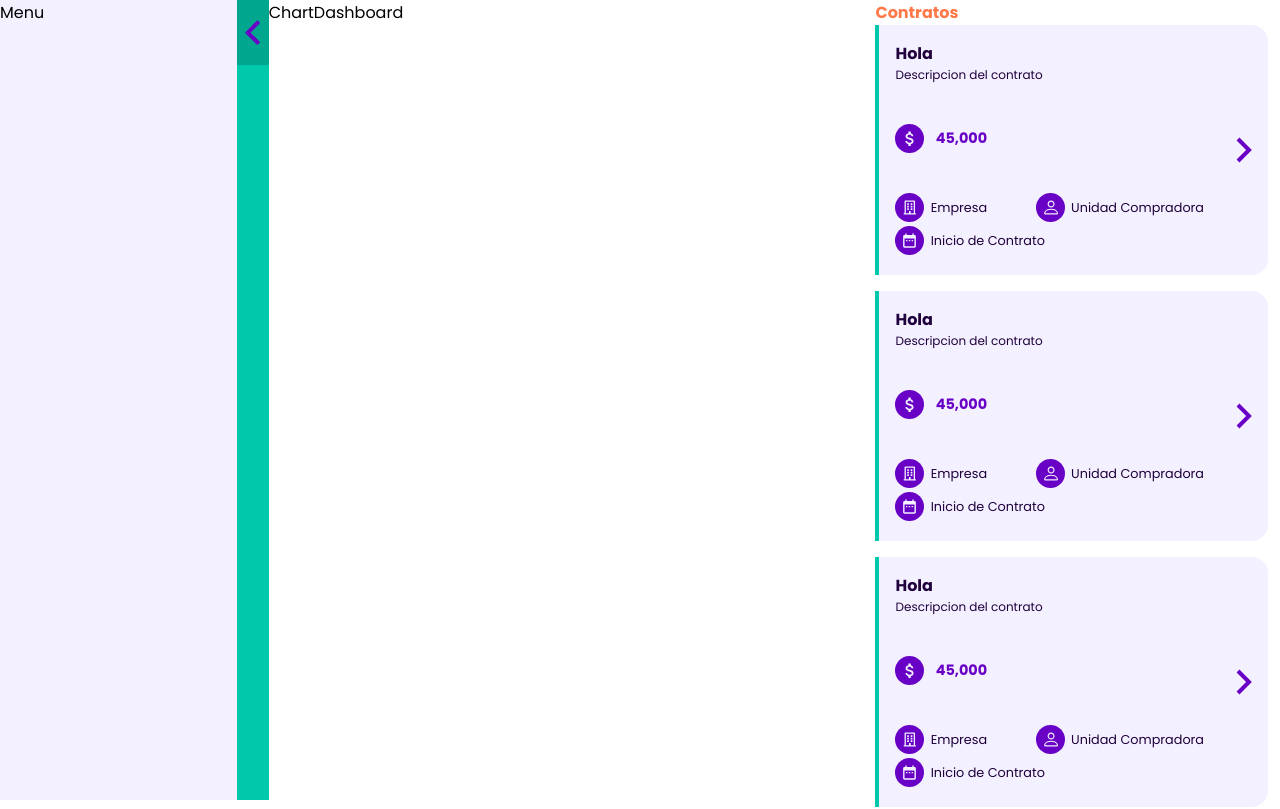
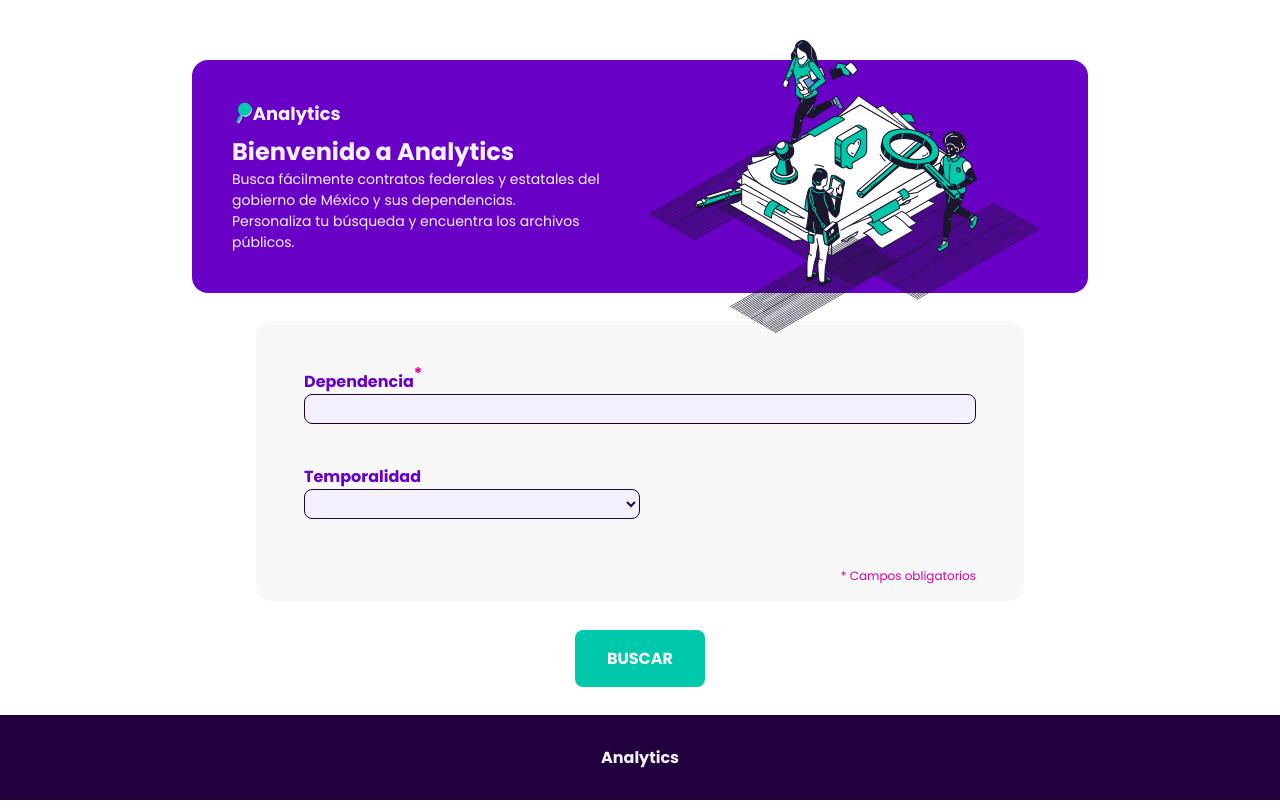
Before and after one commit to SWAT-NEO-Compranet/frontend-analytics, a React (Create React App) app: page / in a window 1280 px wide. Shown: the top 809 px of the page. Built offline with nearby package versions, Linux system fonts and the light colour scheme.

Commit message:
:lipstick: [UPDATE] home and cards

```diff
--- a/src/App.js
+++ b/src/App.js
@@ -12,8 +12,8 @@ function App() {
   return (
     <Router>
       <Switch>
-        <Route exact path="/" component={Dashboard}/>
-        <Route exact path="/dashboard" component={Home}/>
+        <Route exact path="/" component={Home}/>
+        <Route exact path="/dashboard" component={Dashboard}/>
         <Route exact path="/results" component={Results}/>
       </Switch>
     </Router>
--- a/src/components/Button/index.js
+++ b/src/components/Button/index.js
@@ -1,2 +1,19 @@
-import { Button } from './styles'
-export default Button;
+import React from 'react'
+import { Link } from './styles'
+import PropTypes from 'prop-types'
+
+const LinkButton = ({ children, handleSubmit }) => {
+  return(
+    <Link onClick={handleSubmit}>
+      {children}
+    </Link>
+  )
+}
+
+LinkButton.propTypes = {
+  children: PropTypes.string,
+  to: PropTypes.string,
+  handleSubmit: PropTypes.func
+}
+
+export default LinkButton;
--- a/src/components/Button/styles.js
+++ b/src/components/Button/styles.js
@@ -1,20 +1,28 @@
 import styled from "styled-components";
+import { Link as LinkRouter } from "react-router-dom"
+
+export const Link = styled(LinkRouter)`
+  margin: 0 auto;
+  text-decoration: none;
+  padding: 1em 2em;
+  border-radius: 8px;
+  background: ${({theme: {color}}) => color.secondary};
+  border: none;
+  color: ${({theme: {color}}) => color.gray};
+  font-weight: bold;
+  text-transform: uppercase;
+`
 
 export const Button = styled.button`
-  background: ${({theme: { color }}) => color.secondary};
-  color: ${({theme: { color }}) => color.light};
-  border-radius: 8px;
-  font-weight: bold;
-  padding: 10px 50px;
-  border: 1px solid transparent;
-  display: block;
-  margin: 0 auto;
 
-  &:focus{
-  outline-color: ${({theme: { color }}) => color.primary}
-  }
 
-  &:hover{
-    opacity: 0.5;
-  }
 `
+
+
+/* &:focus{
+outline-color: ${({theme: { color }}) => color.primary}
+}
+
+&:hover{
+  opacity: 0.5;
+} */
--- a/src/components/Form/index.js
+++ b/src/components/Form/index.js
@@ -1,8 +1,11 @@
 import React, { useState } from 'react'
-import Button from '../Button'
+import Link from '../Button'
+import { useHistory } from "react-router-dom";
 import { Container, Label, Required, Note, Input, Dropdown } from './styles'
 
 const Form = () => {
+  const history = useHistory()
+
   const [data, setData] = useState({
     dependencia: '',
     temporalidad: ''
@@ -15,6 +18,8 @@ const Form = () => {
     } else{
       console.log("Enviando datos..." + data.dependencia + data.temporalidad)
     }
+
+    history.push("/dashboard")
   }
 
   const handleInputChange = (e) => {
@@ -33,14 +38,14 @@ const Form = () => {
   }
 
   return (
-    <Container onSubmit={handleSubmit}>
+    <>
+      <Container>
         <Label>
           Dependencia <Required>*</Required>
+          <Input onChange={handleInputChange} type="text" name="dependencia"/>
         </Label>
-      <Input onChange={handleInputChange} type="text" name="dependencia"/>
         <Label>
           Temporalidad
-      </Label>
           <Dropdown onChange={handleDropdownChange}>
             <option></option>
             <option value="ultimo-mes" name="ultimo-mes">Último mes</option>
@@ -50,11 +55,13 @@ const Form = () => {
             <option value="2020" name="2020">2020</option>
             <option value="2019" name="2019">2019</option>
           </Dropdown>
+        </Label>
         <Note>* Campos obligatorios</Note>
-      <Button>
-        BUSCAR
-      </Button>
       </Container>
+      <Link handleSubmit={handleSubmit}>
+        Buscar
+      </Link>
+    </>
   )
 }
 
--- a/src/components/Form/styles.js
+++ b/src/components/Form/styles.js
@@ -1,14 +1,13 @@
 import styled from 'styled-components'
 
 export const Container = styled.form`
-  background: blue;
   border-radius: 16px;
   background: ${({theme: { color }}) => color.gray};
-  margin: 50px auto;
-  padding: 40px 80px 30px;
+  margin: 0 auto;
+  padding: 3em 3em 1em;
   width: 60%;
-  min-height: 500px;
-  position: relative;
+  min-height: auto;
+  //position: relative;
   @media(max-width: 767px){
     padding: 20px 20px 20px;
     width: initial;
@@ -16,14 +15,6 @@ export const Container = styled.form`
   @media(max-width: 1023px){
     width: 90%
   }
-
-  button{
-    position: absolute;
-    bottom: 40px;
-    left: 0;
-    right: 0;
-    }
-
 `
 export const Label = styled.label`
   color: ${({theme: { color }}) => color.primary};
@@ -41,6 +32,9 @@ export const Required = styled.span`
 export const Note = styled.span`
   color: ${({theme: { color }}) => color.red};
   font-size: 12px;
+  display: block;
+  margin-top: 4em;
+  text-align: right;
 `
 
 export const Input = styled.input`
@@ -53,6 +47,7 @@ export const Input = styled.input`
   font-family: ${({theme}) => theme.font.main};
   color: ${({theme: { color }}) => color.dark};
   padding: 0 5px;
+  margin-bottom: 3em;
 `
 
 export const Dropdown = styled.select`
@@ -66,7 +61,7 @@ export const Dropdown = styled.select`
   font-family: ${({theme}) => theme.font.main};
   color: ${({theme: { color }}) => color.dark};
 
-  @media(max-width: 767px){
+  @media(max-width: 767px) {
     width: 80%;
   }
 `
--- a/src/components/card/index.js
+++ b/src/components/card/index.js
@@ -8,12 +8,15 @@ import arrow from "../../images/arrow.svg"
 import { CardWrapper, TitleCard, DescriptionCard, Amount, IconsCard, AmountNumber, AmountImage, CardInfo, CardLink } from "./styles"
 
 function Card() {
+  const description = "Amet minim mollit non deserunt ullamco est sit aliqua dolor do amet sint. Velit officia consequat duis enim velit mollit. Exercitation veniam consequat sunt nostrud amet."
+  const resume = description.substring(0, 140) + "..."
+
   return (
     <CardWrapper>
       <CardInfo>
         <div>
           <TitleCard>Hola</TitleCard>
-          <DescriptionCard>Descripcion del contrato</DescriptionCard>
+          <DescriptionCard>{resume}</DescriptionCard>
         </div>
         <Amount>
           <AmountImage src={amount} alt="amount"/>
--- a/src/components/card/styles.js
+++ b/src/components/card/styles.js
@@ -42,6 +42,9 @@ export const TitleCard = styled.h3`
 
 export const DescriptionCard = styled.p`
   font-size: .75em;
+  /* white-space: nowrap;
+  overflow: hidden;
+  text-overflow: ellipsis; */
 `
 
 export const Amount = styled.div`
--- a/src/containers/Home/styles.js
+++ b/src/containers/Home/styles.js
@@ -11,7 +11,7 @@ export const Header = styled.header`
   background: ${({theme: { color }}) => color.primary};
   padding: 40px;
   width: 70%;
-  margin: 30px auto 0;
+  margin: 60px auto 0;
   border-radius: 16px;
   display: flex;
   max-height: 240px;
```
Lines whose indentation alone changed are shown as unchanged.
